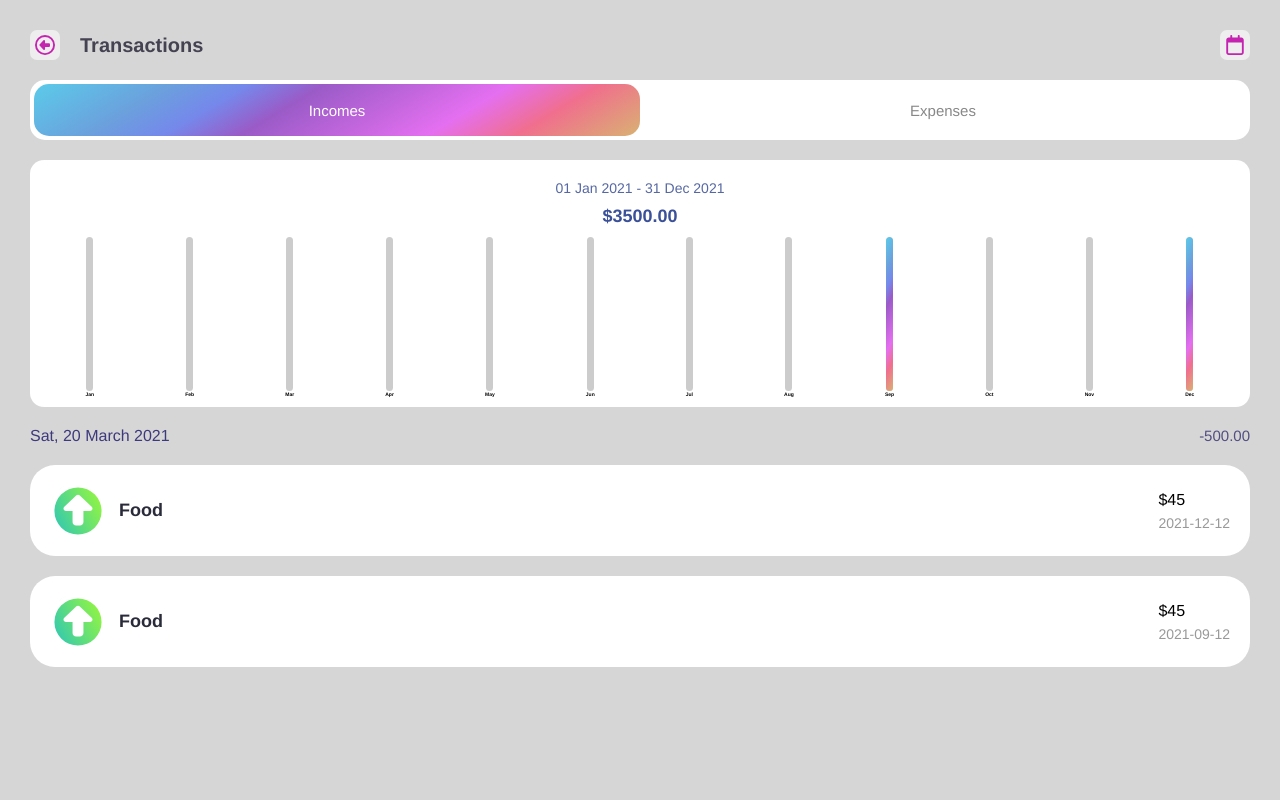
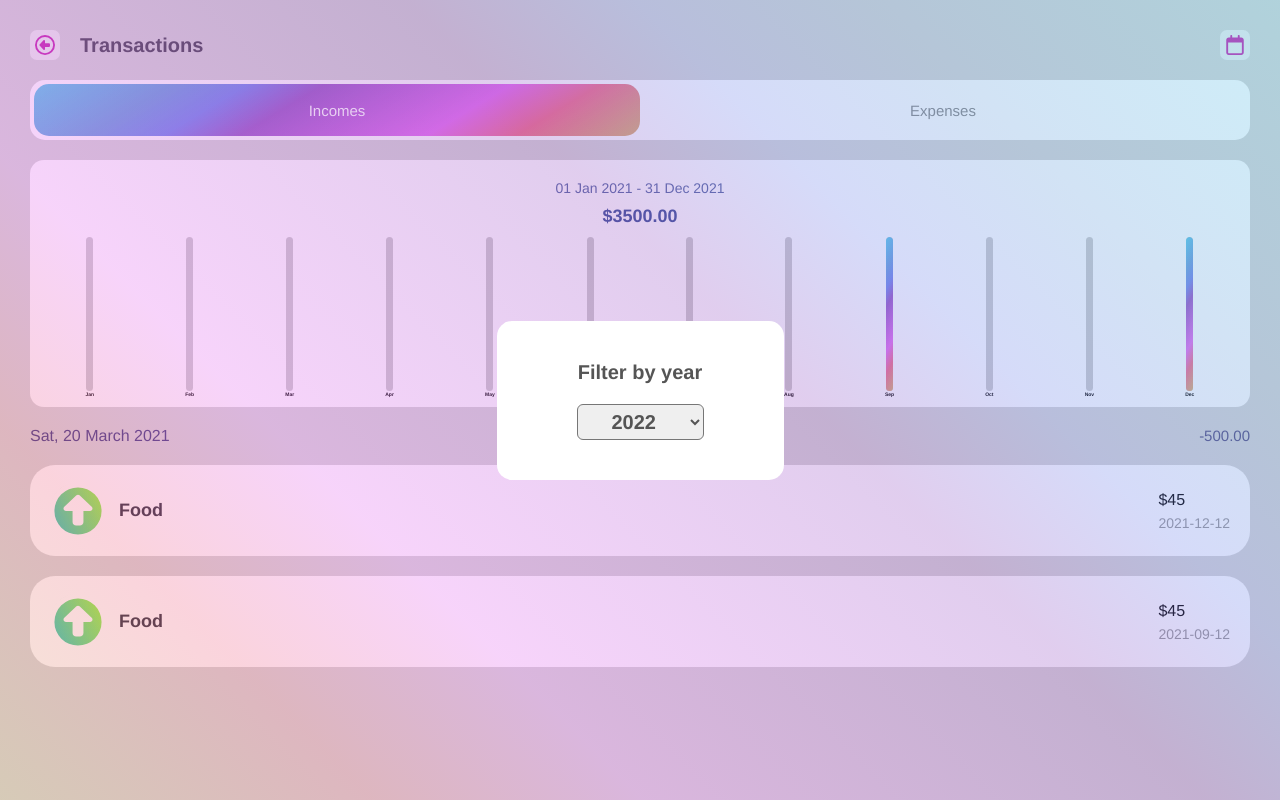
Before and after one commit to JedWoj/expensesTracker, a React (Create React App) app: page /transactions in a window 1280 px wide. Both pictures are taken after a click on the element 1235 px from the left and 45 px from the top of the page. Built offline with nearby package versions, Linux system fonts and the light colour scheme.

Commit message:
portal and Select.tsx created

```diff
--- a/src/components/Overview/Expenses/ExpensesList.tsx
+++ b/src/components/Overview/Expenses/ExpensesList.tsx
@@ -10,7 +10,7 @@ const ExpensesList = () => {
     const transactionsList = useAppSelector((state) => location.pathname === '/overview' ? state.transactions.allTransactions : state.transactions.activeTransactions);
 
     return(
-        <ul className={classes['expenses-list']}>
+        <ul className={location.pathname !== '/transactions' && classes['expenses-list']}>
             {transactionsList.map((exp: Transaction) => <Expense key={Math.random()} category={exp.category} note={exp.note} type={exp.type} amount={exp.value} date={exp.date} />)}
         </ul>
     )
--- /dev/null
+++ b/src/components/ReactPortal/ReactPortal.tsx
@@ -0,0 +1,17 @@
+import { createPortal } from 'react-dom';
+import {createWrapperAndAppendToBody} from './helper';
+
+interface ReactPortalProps  {
+    children: JSX.Element,
+    wrapperId: string,
+}
+
+const ReactPortal = ({ children, wrapperId = "react-portal-wrapper" }: ReactPortalProps) => {
+    let element = document.getElementById(wrapperId);
+    if (!element) {
+      element = createWrapperAndAppendToBody(wrapperId);
+    }
+    return createPortal(children, element);
+}
+
+export default ReactPortal;
--- /dev/null
+++ b/src/components/ReactPortal/helper.tsx
@@ -0,0 +1,6 @@
+export const createWrapperAndAppendToBody = (wrapperId: string) => {
+    const wrapperElement = document.createElement('div');
+    wrapperElement.setAttribute("id", wrapperId);
+    document.body.appendChild(wrapperElement);
+    return wrapperElement;
+}
--- a/src/components/Transactions/Switch/Switch.module.scss
+++ b/src/components/Transactions/Switch/Switch.module.scss
@@ -1,6 +1,5 @@
 .switch {
     display: flex;
-    margin-top: 2rem;
     background-color: #fff;
     border-radius: inherit;
     font-size: 1.5rem;
--- a/src/components/Transactions/TransactionsHeader/TransactionsHeader.module.scss
+++ b/src/components/Transactions/TransactionsHeader/TransactionsHeader.module.scss
@@ -2,6 +2,7 @@
     display: flex;
     justify-content: space-between;
     align-items: center;
+    margin-bottom: 2rem;
 
     &__icon-box {
         width: 3rem;
--- a/src/components/Transactions/TransactionsHeader/TransactionsHeader.tsx
+++ b/src/components/Transactions/TransactionsHeader/TransactionsHeader.tsx
@@ -1,10 +1,12 @@
-import React from 'react';
+import React, {useState} from 'react';
 import { Link } from 'react-router-dom';
+import Select from '../../UI/Select/Select';
 import { FontAwesomeIcon } from '@fortawesome/react-fontawesome';
 import { faArrowAltCircleLeft, faCalendar } from '@fortawesome/free-regular-svg-icons';
 import classes from './TransactionsHeader.module.scss';
 
 const TransactionsHeader = () => {
+    const [selectIsOpen, setSelectIsOpen] = useState(false);
 
     return(
         <header className={classes['transactions-header']}>
@@ -14,8 +16,9 @@ const TransactionsHeader = () => {
             <h1 className={classes['transactions-header__heading']}>
                 Transactions
             </h1>
-            <div className={classes['transactions-header__icon-box']}>
+            <div onClick={() => setSelectIsOpen(true)} className={classes['transactions-header__icon-box']}>
                 <FontAwesomeIcon icon={faCalendar} className={classes['transactions-header__icon']} />
+                {selectIsOpen && <Select />}
             </div>
         </header>
     )
--- /dev/null
+++ b/src/components/UI/BackgoundGradient/BackgoundGradientVisible.tsx
@@ -0,0 +1,12 @@
+import React from 'react';
+import classes from './BackgroundGradientVisible.module.scss';
+
+const BackgroundGradientVisible = ({children}) => {
+    return(
+        <div className={classes['background-gradient']}>
+            {children}
+        </div>
+    )
+}
+
+export default BackgroundGradientVisible;
--- /dev/null
+++ b/src/components/UI/BackgoundGradient/BackgroundGradientVisible.module.scss
@@ -0,0 +1,8 @@
+.background-gradient {
+    position: fixed;
+    top: 0;
+    left: 0;
+    bottom: 0;
+    right: 0;
+    background: linear-gradient(225deg, rgba(91, 203, 233, 0.3) 0%, rgba(107, 160, 221, 0.3) 20%, rgba(117, 136, 235, 0.3) 31%, rgba(154, 91, 199, 0.3) 42%, rgba(228, 111, 240, 0.3) 69%, rgba(240, 111, 141, 0.3) 82%, rgba(217, 178, 114, 0.3) 100%);
+}
--- /dev/null
+++ b/src/components/UI/Select/Select.module.scss
@@ -0,0 +1,38 @@
+.select {
+    position: absolute;
+    top: 0;
+    left: 0;
+    bottom: 0;
+    right: 0;
+    display: flex;
+    justify-content: center;
+    align-items: center;
+
+    &__container {
+        background-color: #fff;
+        display: flex;
+        flex-direction: column;
+        justify-content: center;
+        align-items: center;
+        gap: 2rem;
+        border-radius: 1.5rem;
+        padding: 4rem 8rem;
+    }
+
+    &__label {
+        color: #555;
+        font-size: 2rem;
+        font-weight: 700;
+    }
+
+    &__select {
+        font: inherit;
+        font-size: 2rem;
+        padding: 0.5rem 3rem;
+        font-weight: bold;
+        border-radius: 6px;
+        outline: none;
+        color: #555;
+    }
+
+}
--- /dev/null
+++ b/src/components/UI/Select/Select.tsx
@@ -0,0 +1,32 @@
+import React from "react";
+import BackgroundGradientVisible from "../BackgoundGradient/BackgoundGradientVisible";
+import ReactPortal from "../../ReactPortal/ReactPortal";
+import classes from './Select.module.scss';
+
+const Select = () => {
+    const setYearHandler = () => {
+
+    }
+
+    return(
+        <ReactPortal wrapperId="root">
+            <BackgroundGradientVisible>
+                <div className={classes.select}>
+                    <div className={classes.select__container}>
+                        <label className={classes.select__label}>
+                            Filter by year
+                        </label>
+                        <select className={classes.select__select} onChange={setYearHandler}>
+                            <option value='2022'>2022</option>
+                            <option value='2021'>2021</option>
+                            <option value='2020'>2020</option>
+                            <option value='2019'>2019</option>
+                        </select>
+                    </div>
+                </div>
+            </BackgroundGradientVisible>
+        </ReactPortal>
+    )
+}
+
+export default Select;
```
